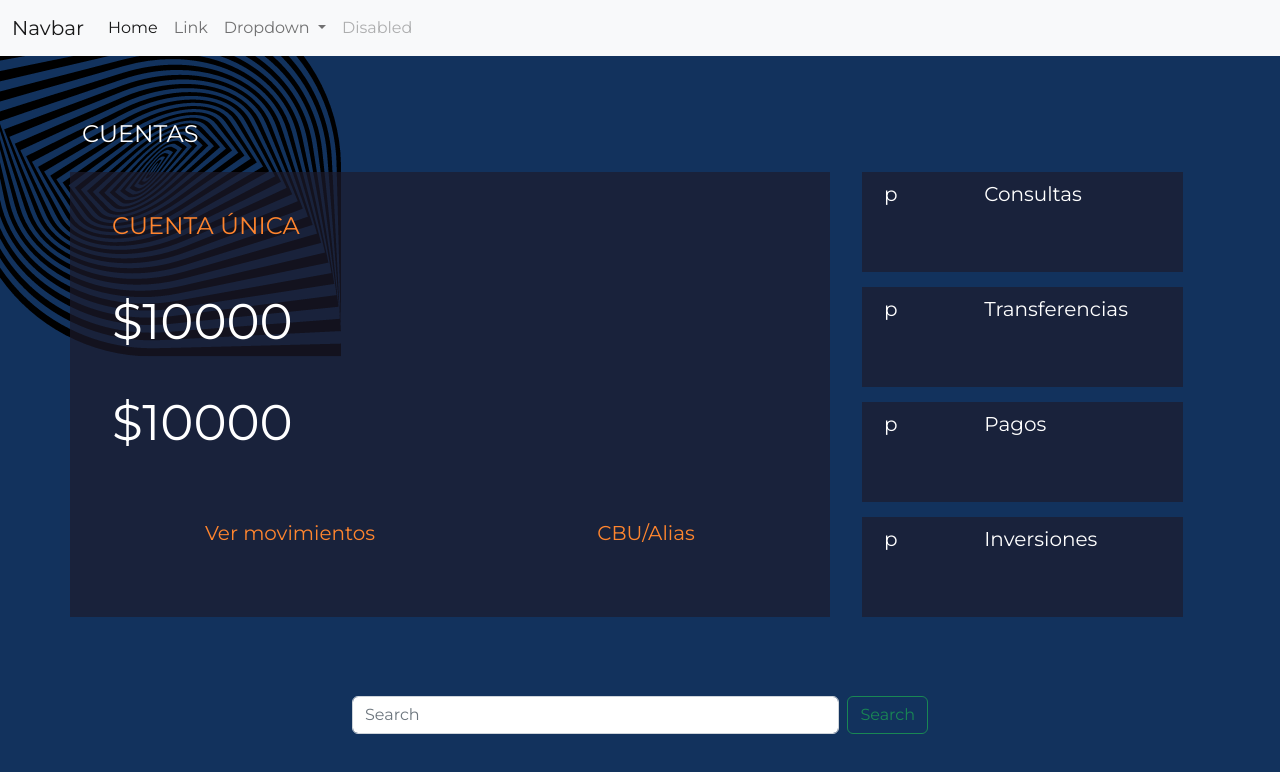
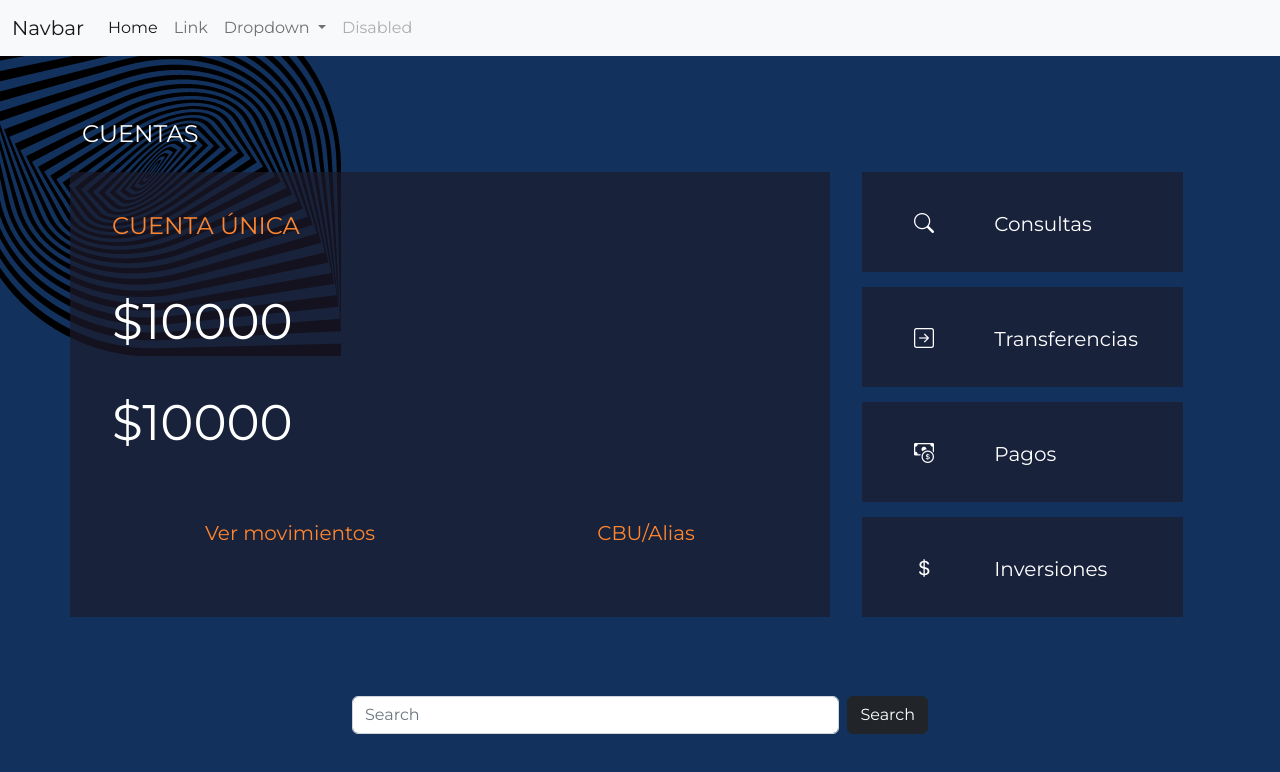
Before and after one commit to JuanICasareski/ITBANK--Com8--Grupo-1, a plain HTML site: page InicioCuentas-Marianella/index.html in a window 1280 px wide. Drawn offline with nearby package versions, Linux system fonts and the light colour scheme.

Commit message:
Avances 1

```diff
--- a/InicioCuentas-Marianella/index.html
+++ b/InicioCuentas-Marianella/index.html
@@ -10,6 +10,8 @@
 <link rel="stylesheet" href="https://cdnjs.cloudflare.com/ajax/libs/font-awesome/4.7.0/css/font-awesome.min.css">
 <link href="styles.css" rel="stylesheet" >
 <link href='https://fonts.googleapis.com/css?family=Montserrat' rel='stylesheet'>
+<link rel="stylesheet" href=
+"https://cdn.jsdelivr.net/npm/bootstrap-icons@1.5.0/font/bootstrap-icons.css" />
 </head>
 <body>
   <section id="navBar">
@@ -106,7 +108,7 @@
           <div class="row services">
             <div class="col-md-4">
               <h5>
-                p
+                <i class="bi-search"></i>
               </h5>
             </div>
             <div class="col-md-8 ">
@@ -119,7 +121,7 @@
           <div class="row services">
             <div class="col-md-4">
               <h5>
-                p
+                <i class="bi bi-arrow-right-square"></i>
               </h5>
             </div>
             <div class="col-md-8 ">
@@ -132,7 +134,7 @@
           <div class="row services">
             <div class="col-md-4">
               <h5>
-                p
+                <i class="bi bi-cash-coin"></i>
               </h5>
             </div>
             <div class="col-md-8 ">
@@ -145,7 +147,7 @@
           <div class="row services">
             <div class="col-md-4">
               <h5>
-                p
+                <i class="bi bi-currency-dollar"></i>
               </h5>
             </div>
             <div class="col-md-8 ">
@@ -167,7 +169,7 @@
     <div class="container search">
       <form class="d-flex" role="search">
         <input class="form-control me-2 " type="search" placeholder="Search" aria-label="Search">
-        <button class="btn btn-outline-success" type="submit">Search</button>
+        <button class="btn btn-dark" type="submit">Search</button>
       </form>
     </div>
 
--- a/InicioCuentas-Marianella/styles.css
+++ b/InicioCuentas-Marianella/styles.css
@@ -24,11 +24,15 @@ body
 }
 
 .services{
-    padding: 10px;
+    padding: 40px;
     height: 100px;
     background-color: #1c1b2cae;
     margin: 15px;
     margin-left: 20px;
+}
+
+.services-sec{
+    margin: 10px;
 }
 
 .cuentaRow{
```
